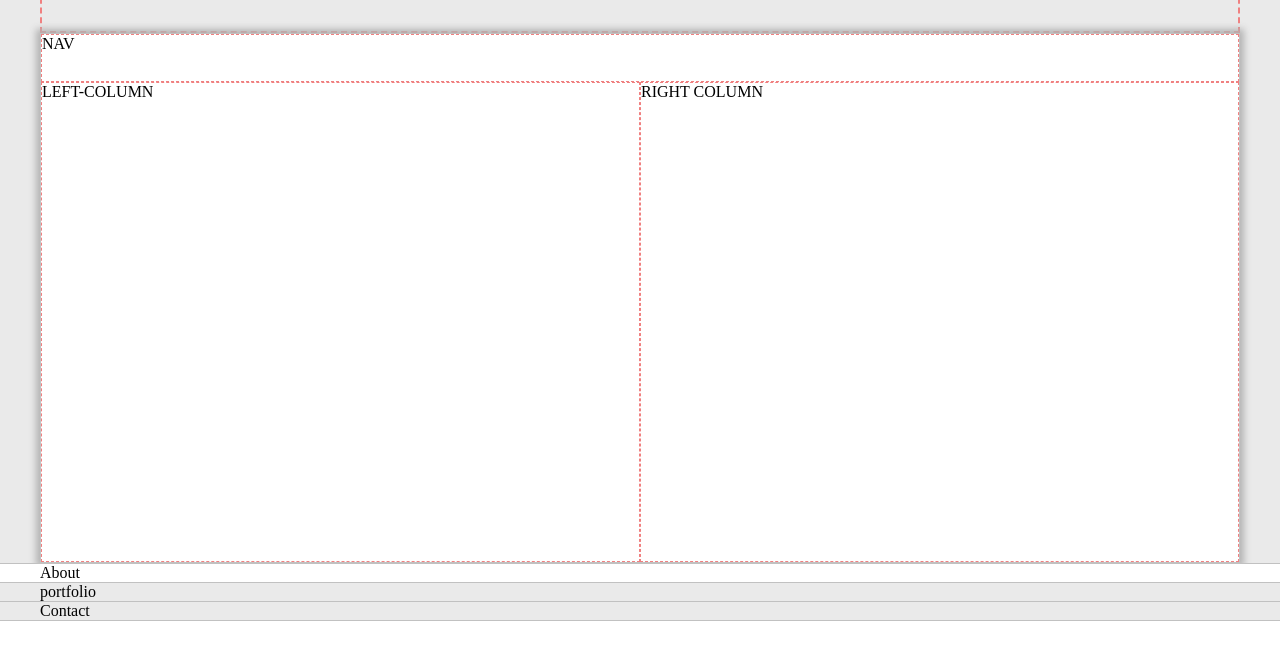
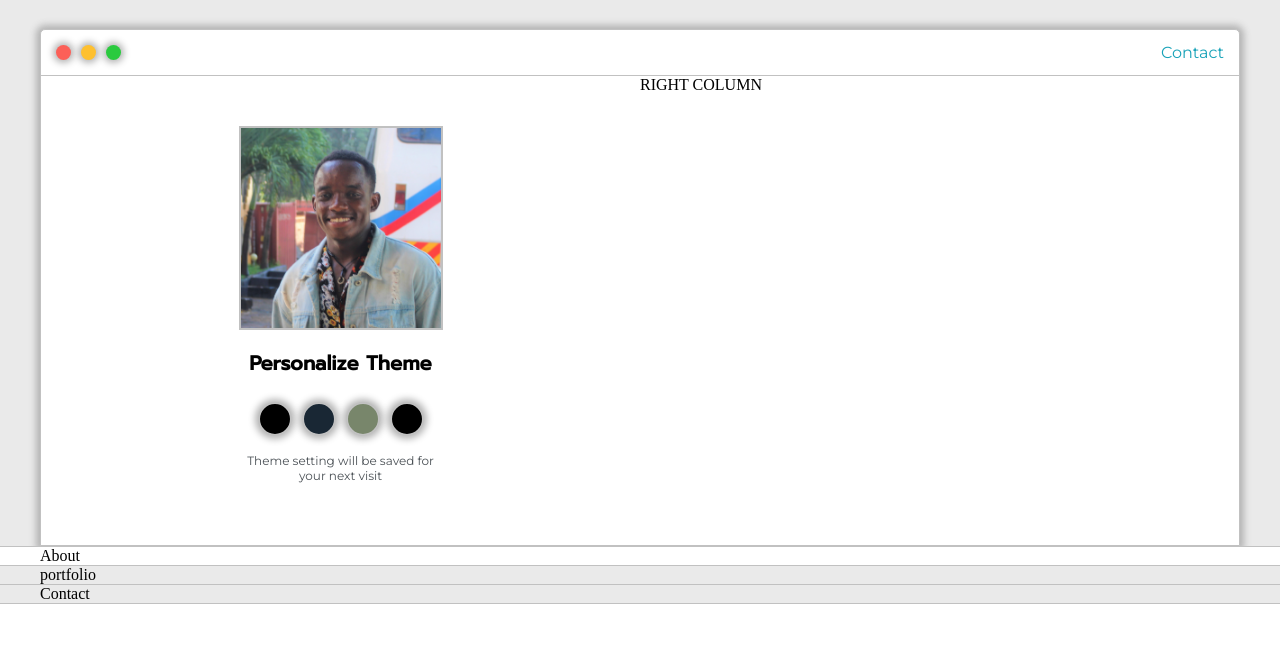
Before and after one commit to bytecod3/robotics-dojo-website, a plain HTML site: page index.html in a window 1280 px wide. Shown: the part 149-800 px from the top of the page. Drawn offline with Linux system fonts and the light colour scheme.

Commit message:
intro area fix

```diff
--- a/default.css
+++ b/default.css
@@ -6,7 +6,9 @@
     --borderColor:#c1c1c1;
 
     --mainText:black;
-    --secondaryText:#4b5156
+    --secondaryText:#4b5156;
+
+    --themeBorder: #24292e;
 }
 
 html, body{
@@ -61,44 +63,143 @@ h6{font-size: 16px;}
     display: grid;
     text-align: center;
     align-content: center;
-    border: 2px dashed lightcoral;
+
     min-height: 10em;
 }
 
 .intro-wrapper{
     background-color: var(--secondaryColor);
     border: 1px solid var(--borderColor);
+    border-radius:5px 5px 0 0;
+
     box-shadow: 0px 0px 7px 4px rgba(179,179,179,1);
     -webkit-box-shadow: 0px 0px 7px 4px rgba(179,179,179,1);
     -moz-box-shadow: 0px 0px 7px 4px rgba(179,179,179,1);
 
     display: grid;
     grid-template-columns: 1fr 1fr;
-    grid-template-rows: 3em 30em;
     grid-template-areas:
         'nav-wrapper nav-wrapper'
         'left-column right-column'
     ;
 }
 .nav-wrapper{
+    border-radius:5px 5px 0 0;
     grid-area: nav-wrapper;
-    border: 1px dashed lightcoral;
+    border-bottom: 1px solid var(--borderColor);
+    display: flex;
+    justify-content: space-between;
+    align-items: center;
+
+}
+
+#navigation{
+    margin: 0;
+    padding: 10px;
+}
+
+#navigation li{
+    display: inline-block;
+    margin-right: 5px;
+    margin-left: 5px;
+}
+
+.dots-wrapper{
+    display: flex;
+    padding: 10px;
+}
+
+#dot1{
+    background-color: #fc6058;
+}
+
+#dot2{
+    background-color: #fec02f;
+}
+
+#dot3{
+    background-color: #2aca3e;
+}
+
+.browser-dots{
+    background-color: black;
+    height: 15px;
+    width: 15px;
+    border-radius: 50%;
+    margin: 5px;
+
+    box-shadow: 0px 0px 7px 3px rgba(179,179,179,1);
+    -webkit-box-shadow: 0px 0px 7px 3px rgba(179,179,179,1);
+    -moz-box-shadow: 0px 0px 7px 3px rgba(179,179,179,1);
+
+
 }
 
 .left-column{
     grid-area: left-column;
-    border: 1px dashed lightcoral;
+    padding-top: 50px;
+    padding-bottom: 50px;
 }
+
+#profile-pic{
+    display: block;
+    margin: 0 auto;
+    height: 200px;
+    width: 200px;
+    object-fit: cover;
+    border: 2px solid var(--borderColor);
+}
+
+#theme-options-wrapper{
+    display: flex;
+    justify-content: center;
+}
+
+.theme-dot{
+    height: 30px;
+    width: 30px;
+    background-color: black;
+    border-radius: 50px;
+
+    margin: 5px;
+    border: 2px solid var(--borderColor);
+
+    box-shadow: 0px 0px 7px 3px rgba(179,179,179,1);
+    -webkit-box-shadow: 0px 0px 7px 3px rgba(179,179,179,1);
+    -moz-box-shadow: 0px 0px 7px 3px rgba(179,179,179,1);
+
+    cursor: pointer;
+}
+
+.theme-dot:hover{
+    border-width: 5px;
+}
+
+#blue-mode{
+    background-color: #192734;
+}
+
+#green-mode{
+    background-color: #78866b;
+}
+
+#purple{
+    background-color: #7e4c74;
+}
+
+#settings-note{
+    font-size: 12px;
+    text-align: center;
+}
+
 
 .right-column{
     grid-area: right-column;
-    border: 1px dashed lightcoral;
+
 }
 
-@media screen and(max-width: 1200px){
-
+@media screen and (max-width: 1200px){
     .main-container{
         width: 95%;
-        margin: 0 auto;
     }
 }
--- a/index.html
+++ b/index.html
@@ -22,10 +22,37 @@
 
         <div class="intro-wrapper">
             <div class="nav-wrapper">
-                NAV
+                <div class="dots-wrapper">
+                    <div class="browser-dots" id="dot1">
+
+                    </div>
+                    <div class="browser-dots" id="dot2">
+
+                    </div>
+                    <div class="browser-dots" id="dot3">
+
+                    </div>
+                </div>
+
+                <ul id="navigation">
+                    <li><a href="#">Contact</a></li>
+                </ul>
             </div>
             <div class="left-column">
-                LEFT-COLUMN
+                <img id="profile-pic" src="images/profile.JPG" alt="profile_picture">
+                <h5 style="text-align: center; line-height: 0">Personalize Theme</h5>
+
+                <div id="theme-options-wrapper">
+                    <div class="theme-dot" id="light-mode"></div>
+                    <div class="theme-dot" id="blue-mode"></div>
+                    <div class="theme-dot" id="green-mode"></div>
+                    <div class="theme-dot" id="purple-mode"></div>
+                </div>
+
+                <p id="settings-note">
+                    Theme setting will be saved for <br> your next visit
+                </p>
+
             </div>
             <div class="right-column">
                 RIGHT COLUMN
```
Also changed, not shown: images/greenShield.png (added), images/profile.JPG (added), images/robotic-arm.png (added), images/spectrol_oscope.png (added).
